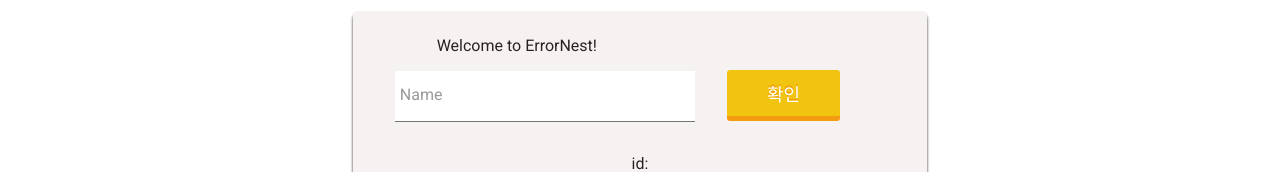
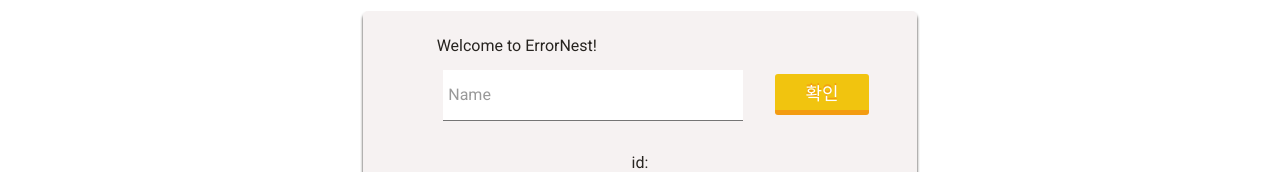
Before and after one commit to alkjfgh/error-nest, a React (Create React App) app in the folder ErrorNest/client/: page /signup in a window 1280 px wide. Shown: the part 204-376 px from the top of the page. Built offline with nearby package versions, Linux system fonts and the light colour scheme; no server answers.

Commit message:
회원가입 css 하는중

```diff
--- a/ErrorNest/client/src/css/signUp.scss
+++ b/ErrorNest/client/src/css/signUp.scss
@@ -54,7 +54,7 @@ $LoginPrimary: rgba(243, 237, 237, 0.71);
   .signUp-group {
     position: relative;
     margin-bottom: 2rem;
-    right: 2.4rem;
+    //right: 2.4rem;
 
     .buttonClick{
       position: relative;
@@ -71,7 +71,7 @@ $LoginPrimary: rgba(243, 237, 237, 0.71);
     .action-button
     {
       position: relative;
-      padding: 10px 40px;
+      padding: 5px 30px;
       border-radius: 3px;
       font-family: 'Lato', sans-serif;
       font-size: 18px;
```
